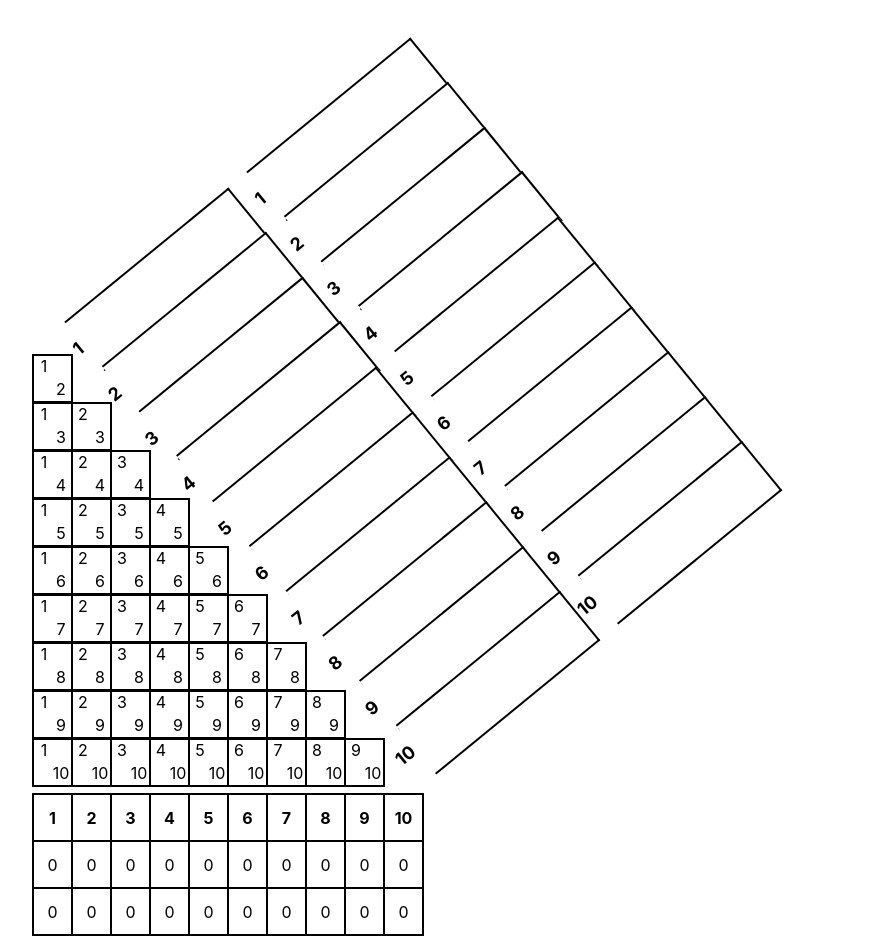
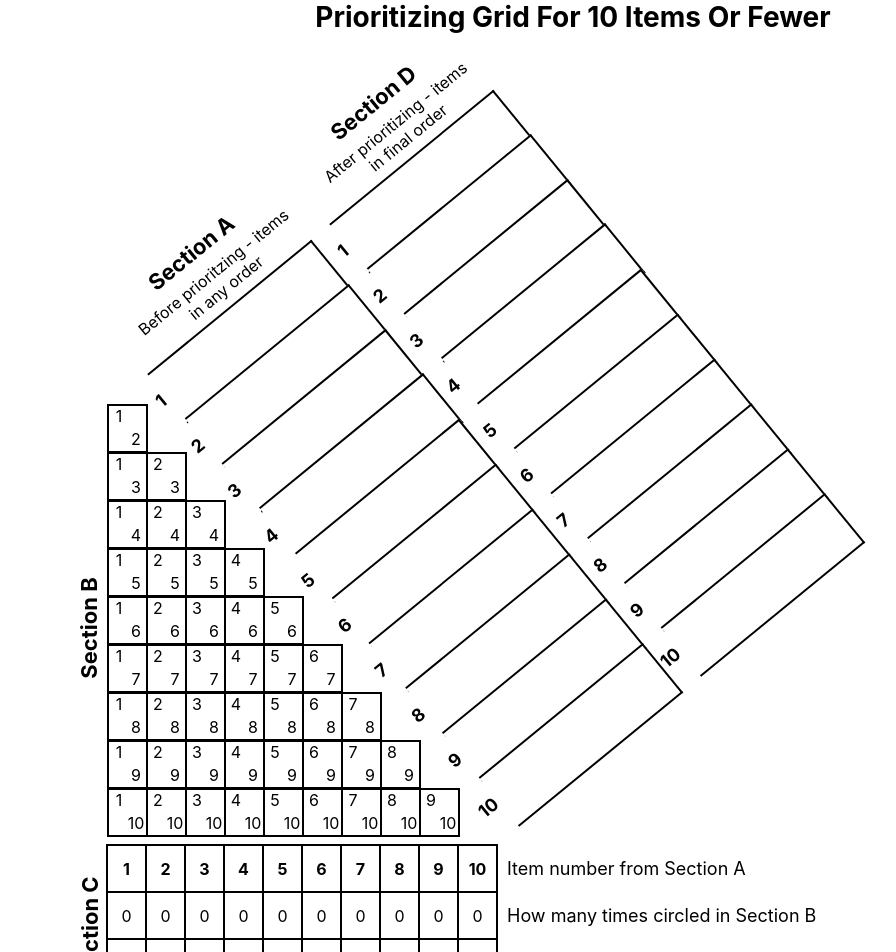
Before and after one commit to zFlux/prioritization-grid, a React (Create React App) app: page / in a window 1280 px wide. Shown: the top 952 px of the page, without its empty margins (67-963 px from the left). Built offline with nearby package versions, Linux system fonts and the light colour scheme.

Commit message:
feat(grid): Add labels

```diff
--- a/src/App.scss
+++ b/src/App.scss
@@ -1,18 +1,24 @@
 
-$prioritization-grid-left: 100px;
+$prioritization-grid-left: 150px;
 $prioritization-grid-top: 10px;
 $priortization-lists-rotate: -39.3deg;
 
-$choice-grid-top: $prioritization-grid-top + 345px;
-$choice-grid-left: $prioritization-grid-left;
+$choice-grid-top: $prioritization-grid-top + 395px;
+$choice-grid-left: $prioritization-grid-left + 25px;
 $choice-grid-col-width: 39px;
 $choice-grid-row-height: 48px;
-$result-grid-top: $prioritization-grid-top + 774px;
+$result-grid-top: $choice-grid-top + 430px;
+
+.PrioritizationGridTitle {
+  margin-left: auto;
+  font-size: 28px;
+  font-weight: bold;
+}
 
 .ResultGrid {
   position: absolute;
   top: $result-grid-top + 10px;
-  left: $prioritization-grid-left;
+  left: $prioritization-grid-left + 24px;
 }
 
 .ChoiceGrid {
@@ -26,18 +32,46 @@ $result-grid-top: $prioritization-grid-top + 774px;
 .ItemList {
   transform: rotate($priortization-lists-rotate);
   position: absolute;
-  top: $prioritization-grid-top + 190px;
+  top: $prioritization-grid-top + 150px;
   left: $prioritization-grid-left + 170px;
 }
+
+/* Result List Classes */
 
 .ResultList {
   transform: rotate($priortization-lists-rotate);
   position: absolute;
-  top: $prioritization-grid-top + 40px;
+  top: $prioritization-grid-top;
   left: $prioritization-grid-left + 352px;
 }
 
+.ResultListTitle {
+  height: 10px;
+  width: 200px;
+  margin-left: auto;
+  font-size: 22px;
+  font-weight: bold;
+}
+
+.ResultListTitleSubtext {
+  height: 50px;
+  width: 190px;
+  margin-left: auto;
+  font-size: 16px;
+  font-weight: normal;
+  vertical-align: middle;
+}
+
 /* Choice Grid Classes */
+
+.ChoiceGridTitle {
+  position: absolute;
+  font-size: 22px;
+  font-weight: bold;
+  top: $choice-grid-top + 210px;
+  left: $choice-grid-left - 70px;
+  transform: rotate(-90deg);
+}
 
 /* create a sass loop from 1 to 10 */
 @for $i from 1 through 10 {
@@ -97,6 +131,23 @@ $result-grid-top: $prioritization-grid-top + 774px;
 
 /* Item List Classes */
 
+.ItemListTitle {
+  height: 10px;
+  width: 200px;
+  margin-left: auto;
+  font-size: 22px;
+  font-weight: bold;
+}
+
+.ItemListTitleSubtext {
+  height: 50px;
+  width: 190px;
+  margin-left: auto;
+  font-size: 16px;
+  font-weight: normal;
+  vertical-align: middle;
+}
+
 .ItemTextbox {
   font-family: Arial, Helvetica, sans-serif;
   vertical-align: middle;
@@ -123,6 +174,21 @@ $result-grid-top: $prioritization-grid-top + 774px;
 }
 
 /* Result Grid Classes */
+
+.ResultGridTitle {
+  position: absolute;
+  font-size: 22px;
+  font-weight: bold;
+  top: $choice-grid-top + 510px;
+  left: $choice-grid-left - 70px;
+  transform: rotate(-90deg);
+
+}
+
+.ResultGridRowTitle {
+  font-size: 18px;
+  padding: 10px;
+}
 
 .ResultGridRow {
   display: flex;
--- a/src/components/ChoiceGrid.tsx
+++ b/src/components/ChoiceGrid.tsx
@@ -20,6 +20,10 @@ export default class ChoiceGrid extends React.Component<ChoiceGridProps> {
     }
 
     render() {
-        return (<div data-testid='choice-grid-id'>{this.buildGrid()}</div>);
+        return (
+        <div data-testid='choice-grid-id'>
+            <div className='ChoiceGridTitle'>Section B</div>
+            {this.buildGrid()}
+        </div>);
     }
 }
--- a/src/components/ItemList.tsx
+++ b/src/components/ItemList.tsx
@@ -14,16 +14,20 @@ function handleKeyDown(event: React.KeyboardEvent<HTMLTextAreaElement>) {
     }
 }
 
-export default class OptionList extends React.Component<ItemListProps> {
+export default class ItemList extends React.Component<ItemListProps> {
     render() {
         let itemFields = [];
         for (let i = 1; i <= this.props.itemCount; i++) {
             itemFields.push(<ItemField key={"item_" + i} itemID={i} onChange={this.props.onChange} onKeyDown={handleKeyDown}/>);
         }
         return (
-            <form className='ItemList'>
-                {itemFields}
-            </form>
+            <div>
+                <form className='ItemList'>
+                <h3 className='ItemListTitle'>Section A</h3>
+                <div className='ItemListTitleSubtext'>Before prioritzing - items in any order</div>
+                    {itemFields}
+                </form>
+            </div>
         );
     }
 }
--- a/src/components/PrioritizationGrid.tsx
+++ b/src/components/PrioritizationGrid.tsx
@@ -3,6 +3,12 @@ import ChoiceGrid from './ChoiceGrid';
 import ItemList from './ItemList';
 import ResultGrid from './ResultGrid';
 import ResultList from './ResultList';
+import { replaceAt } from '../utils/utils';
+
+const INITIAL_COUNT_OF_SELECTED_ITEMS = [0,0,0,0,0,0,0,0,0,0,0];
+const INITIAL_LIST_OF_ITEMS = ['', '', '', '', '', '', '', '', '', '', ''];
+const INITIAL_LIST_OF_RESULT_ITEMS = ['', '', '', '', '', '', '', '', '', '', ''];
+const INITIAL_RANKING_OF_ITEMS = [0,0,0,0,0,0,0,0,0,0,0];
 
 interface PrioritizationGridProps { }
 
@@ -18,24 +24,25 @@ export default class PrioritizationGrid extends React.Component<PrioritizationGr
     constructor(props: PrioritizationGridProps) {
         super(props);
         this.state = {
-            countOfSelectedItems: [0,0,0,0,0,0,0,0,0,0,0],
-            listOfItems: ['', '', '', '', '', '', '', '', '', '', ''],
-            listOfResultItems: ['', '', '', '', '', '', '', '', '', '', ''],
-            rankingOfItems: [0,0,0,0,0,0,0,0,0,0,0]
+            countOfSelectedItems: INITIAL_COUNT_OF_SELECTED_ITEMS,
+            listOfItems: INITIAL_LIST_OF_ITEMS,
+            listOfResultItems: INITIAL_LIST_OF_RESULT_ITEMS,
+            rankingOfItems: INITIAL_RANKING_OF_ITEMS
         }
-        this.optionListChange = this.optionListChange.bind(this);
+        this.itemListChange = this.itemListChange.bind(this);
         this.choiceGridChange = this.choiceGridChange.bind(this);
     }
 
-    optionListChange(event: React.ChangeEvent<HTMLTextAreaElement>) {
-        let updatedListOfItems = [...this.state.listOfItems];
-        updatedListOfItems[Number.parseInt(event.currentTarget.id.split('_')[1])] = event.currentTarget.value;
+    itemListChange(event: React.ChangeEvent<HTMLTextAreaElement>) {
+        const index = Number.parseInt(event.currentTarget.id.split('_')[1]);
+        const newItem = event.currentTarget.value;
+        const updatedListOfItems = replaceAt(this.state.listOfItems, index, newItem);
         this.setState({ listOfItems: updatedListOfItems });
     }
 
     choiceGridChange(selected: number, unSelected: number) {
         this.updateCountOfSelectedItems(selected, unSelected);
-        const updatedItemRankings = this.updateItemRankings(selected, unSelected);
+        const updatedItemRankings = this.updateItemRankings();
         this.updateListOfResultItems(updatedItemRankings);
     }
 
@@ -46,7 +53,7 @@ export default class PrioritizationGrid extends React.Component<PrioritizationGr
         this.setState({ countOfSelectedItems: updatedItemCounts });
     }
 
-    updateItemRankings(selected: number, unSelected: number) {
+    updateItemRankings() {
         let updatedRankingOfItems:[number[]] = [[]];
         for (let i = 1; i < this.state.countOfSelectedItems.length; i++) {
             if(!updatedRankingOfItems[this.state.countOfSelectedItems[i]]) updatedRankingOfItems[this.state.countOfSelectedItems[i]] = [];
@@ -70,7 +77,8 @@ export default class PrioritizationGrid extends React.Component<PrioritizationGr
     render() {
         return (
             <div className='PrioritizationGrid' data-testid='prioritization-grid-id'>
-                <ItemList itemCount={10} onChange={this.optionListChange}/>
+                <div className='PrioritizationGridTitle'>Prioritizing Grid For 10 Items Or Fewer</div>
+                <ItemList itemCount={10} onChange={this.itemListChange}/>
                 <ResultList resultList={this.state.listOfResultItems} />
                 <ChoiceGrid gridSize={10} onChange={this.choiceGridChange} />
                 <ResultGrid countOfSelectedItems={this.state.countOfSelectedItems} rankingsOfItems={this.state.rankingOfItems} />
--- a/src/components/ResultGrid.tsx
+++ b/src/components/ResultGrid.tsx
@@ -24,15 +24,21 @@ function buildTitleRow(countOfSelectedItems: number[]) {
 export default class ResultGrid extends React.Component<ResultGridProps> {
     render() {
         return (
+            <div>
+                <div className='ResultGridTitle'>Section C</div>
                 <div className='ResultGrid'>
                     <div className='ResultGridRow'>
                         {buildTitleRow(this.props.countOfSelectedItems)}
+                        <div className='ResultGridRowTitle'>Item number from Section A</div>
                     </div>
                     <div className='ResultGridRow'>
                         {buildRow(this.props.countOfSelectedItems)}
+                        <div className='ResultGridRowTitle'>How many times circled in Section B</div>
                     </div>
                     <div className='ResultGridRow'>
                         {buildRow(this.props.rankingsOfItems)}
+                        <div className='ResultGridRowTitle'>Final rank for Section D</div>
+                    </div>
                 </div>
             </div>
         );
--- a/src/components/ResultList.tsx
+++ b/src/components/ResultList.tsx
@@ -13,6 +13,8 @@ export default class ResultList extends React.Component<ResultListProps> {
         }
         return (
             <div className='ResultList'>
+                <h3 className='ResultListTitle'>Section D</h3>
+                <div className='ResultListTitleSubtext'>After prioritizing - items in final order</div>
                 {optionBoxes}
             </div>
         );
--- /dev/null
+++ b/src/utils/utils.ts
@@ -0,0 +1,3 @@
+export function replaceAt<T>(list: T[], index: number, value: T): T[] {
+  return [...list.slice(0, index), value, ...list.slice(index+1)];
+}
```
Also changed, not shown: 1 other file (tests, documents, lock files or other folders). Lines whose indentation alone changed are shown as unchanged.
